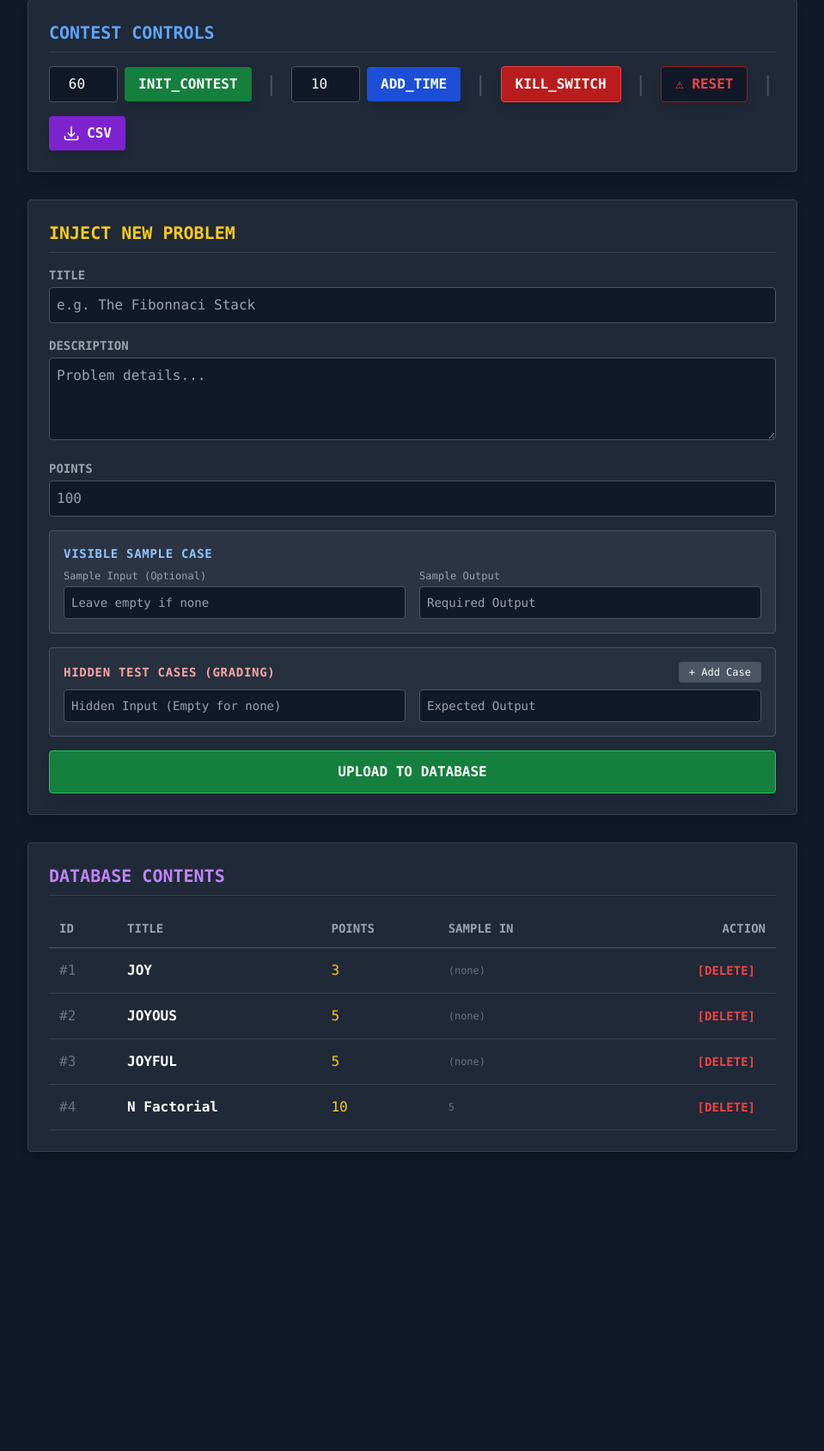
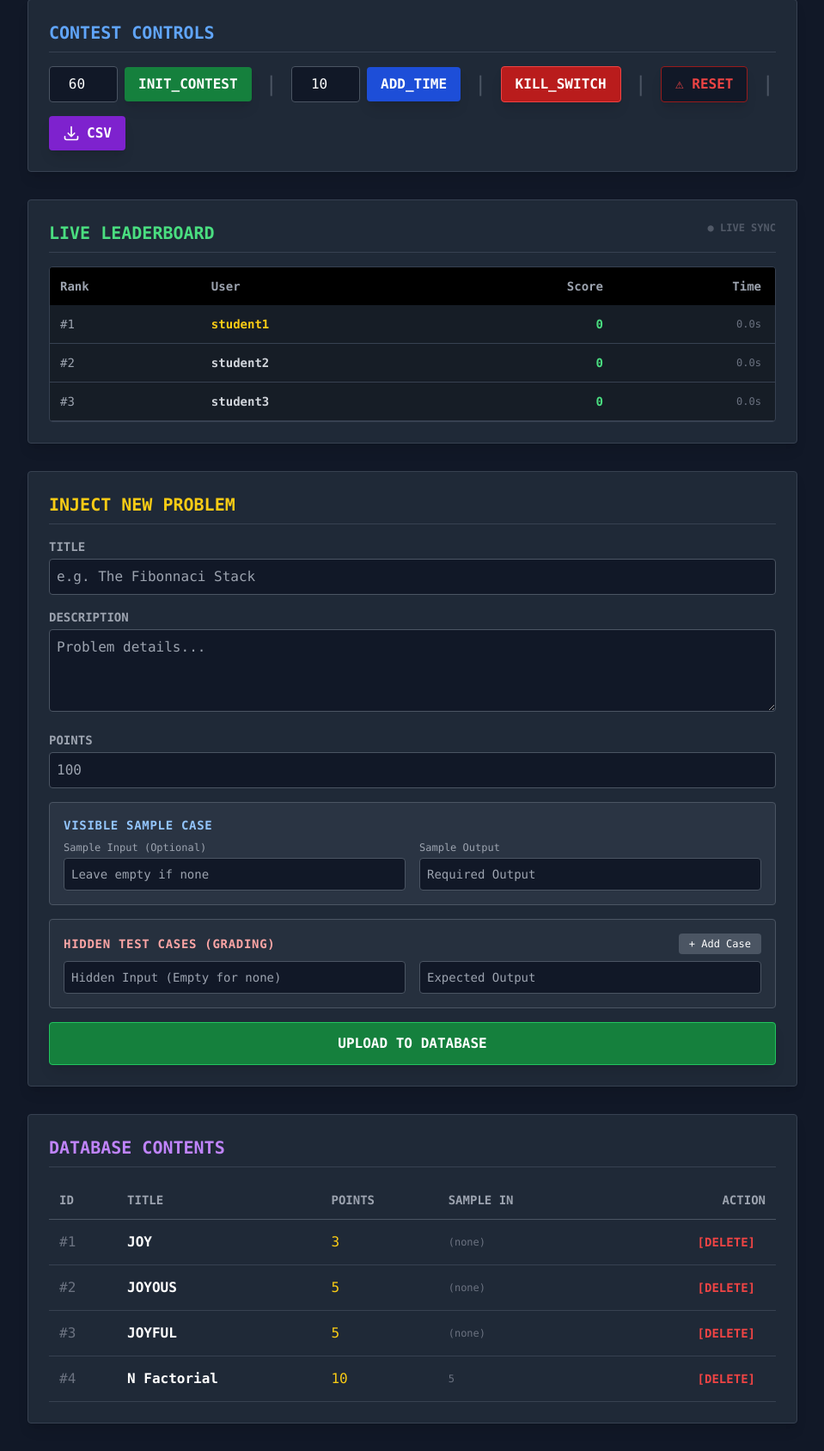
Before and after one commit to jeyaguru-j/Secure-Code-Assessment-Sandbox, a Flask app: page /admin in a window 1280 px wide. Shown: the part 118-1806 px from the top of the page at 86% size, without its empty margins (160-1119 px from the left). Before the commit the page ends 1458 px from the top, so only its background shows below. Run offline with Flask 3, Linux system fonts and the light colour scheme; a user stored in the database is signed in; some libraries are stand-ins or nearby versions.

Commit message:
live leaderboard in admin panel

```diff
--- a/templates/admin.html
+++ b/templates/admin.html
@@ -20,7 +20,6 @@
             <h2 class="text-xl font-bold mb-4 text-blue-400 border-b border-gray-700 pb-2">CONTEST CONTROLS</h2>
 
             <div class="flex gap-4 items-center flex-wrap">
-
                 <form action="/admin/control" method="POST" class="flex items-center gap-2">
                     <input type="hidden" name="action" value="start">
                     <input type="number" name="value" value="60" class="bg-gray-900 border border-gray-600 p-2 rounded w-20 text-center focus:border-green-500 focus:outline-none" placeholder="Min">
@@ -66,8 +65,31 @@
                         CSV
                     </button>
                 </form>
+            </div>
+        </div>
 
-            </div> </div>
+        <div class="bg-gray-800 border border-gray-700 p-6 rounded shadow-lg mb-8">
+            <h2 class="text-xl font-bold mb-4 text-green-400 border-b border-gray-700 pb-2 flex justify-between">
+                <span>LIVE LEADERBOARD</span>
+                <span class="text-xs text-gray-500 animate-pulse">● LIVE SYNC</span>
+            </h2>
+
+            <div class="overflow-y-auto max-h-64 custom-scrollbar bg-black/30 rounded border border-gray-700">
+                <table class="w-full text-left text-sm">
+                    <thead class="bg-black text-gray-400 sticky top-0">
+                        <tr>
+                            <th class="p-3">Rank</th>
+                            <th class="p-3">User</th>
+                            <th class="p-3 text-right">Score</th>
+                            <th class="p-3 text-right pr-4">Time</th>
+                        </tr>
+                    </thead>
+                    <tbody id="admin-leaderboard-body">
+                        <tr><td colspan="4" class="p-4 text-center text-gray-500">Waiting for data...</td></tr>
+                    </tbody>
+                </table>
+            </div>
+        </div>
 
         <div class="bg-gray-800 border border-gray-700 p-6 rounded shadow-lg mb-8">
             <h2 class="text-xl font-bold mb-4 text-yellow-400 border-b border-gray-700 pb-2">INJECT NEW PROBLEM</h2>
@@ -164,6 +186,7 @@
     </div>
 
     <script>
+        // --- TEST CASE ADDER ---
         function addTestCase() {
             const container = document.getElementById('test-case-container');
             const div = document.createElement('div');
@@ -174,6 +197,35 @@
             `;
             container.appendChild(div);
         }
+
+        // --- ADMIN LIVE LEADERBOARD POLL ---
+        async function updateAdminLeaderboard() {
+            try {
+                const res = await fetch('/api/leaderboard');
+                const users = await res.json();
+                const tbody = document.getElementById('admin-leaderboard-body');
+
+                if (users.length === 0) {
+                    tbody.innerHTML = '<tr><td colspan="4" class="p-4 text-center text-gray-500 italic">No participants yet.</td></tr>';
+                    return;
+                }
+
+                tbody.innerHTML = users.map((u, index) => `
+                    <tr class="border-b border-gray-700 hover:bg-gray-700/50 transition-colors">
+                        <td class="p-3 text-gray-400 font-mono">#${index+1}</td>
+                        <td class="p-3 font-bold ${index===0 ? 'text-yellow-400' : 'text-gray-300'}">${u.username}</td>
+                        <td class="p-3 text-right font-bold text-green-400">${u.score}</td>
+                        <td class="p-3 text-right text-gray-500 text-xs pr-4">${u.time.toFixed(1)}s</td>
+                    </tr>
+                `).join('');
+            } catch (err) {
+                console.error("Leaderboard Poll Error:", err);
+            }
+        }
+
+        // Start polling every 2 seconds
+        setInterval(updateAdminLeaderboard, 2000);
+        updateAdminLeaderboard(); // Initial call
     </script>
 </body>
 </html>
```
Also changed, not shown: instance/contest.db.
